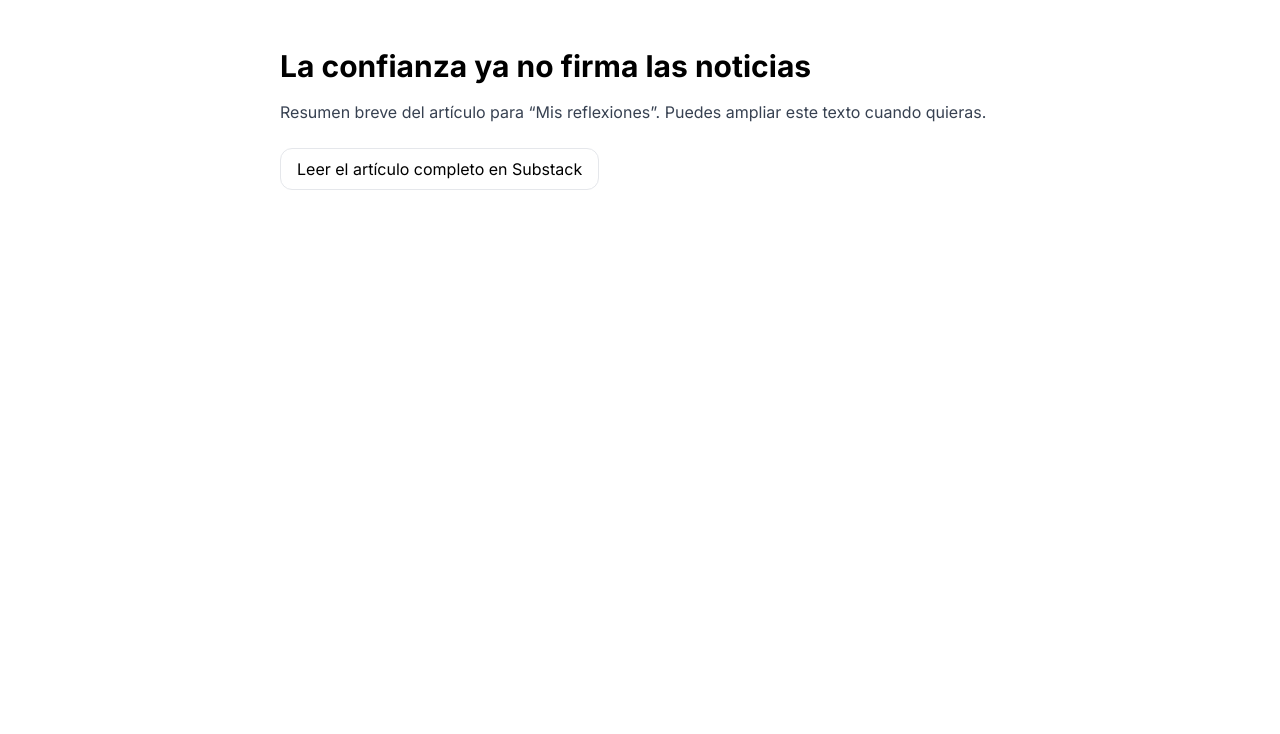
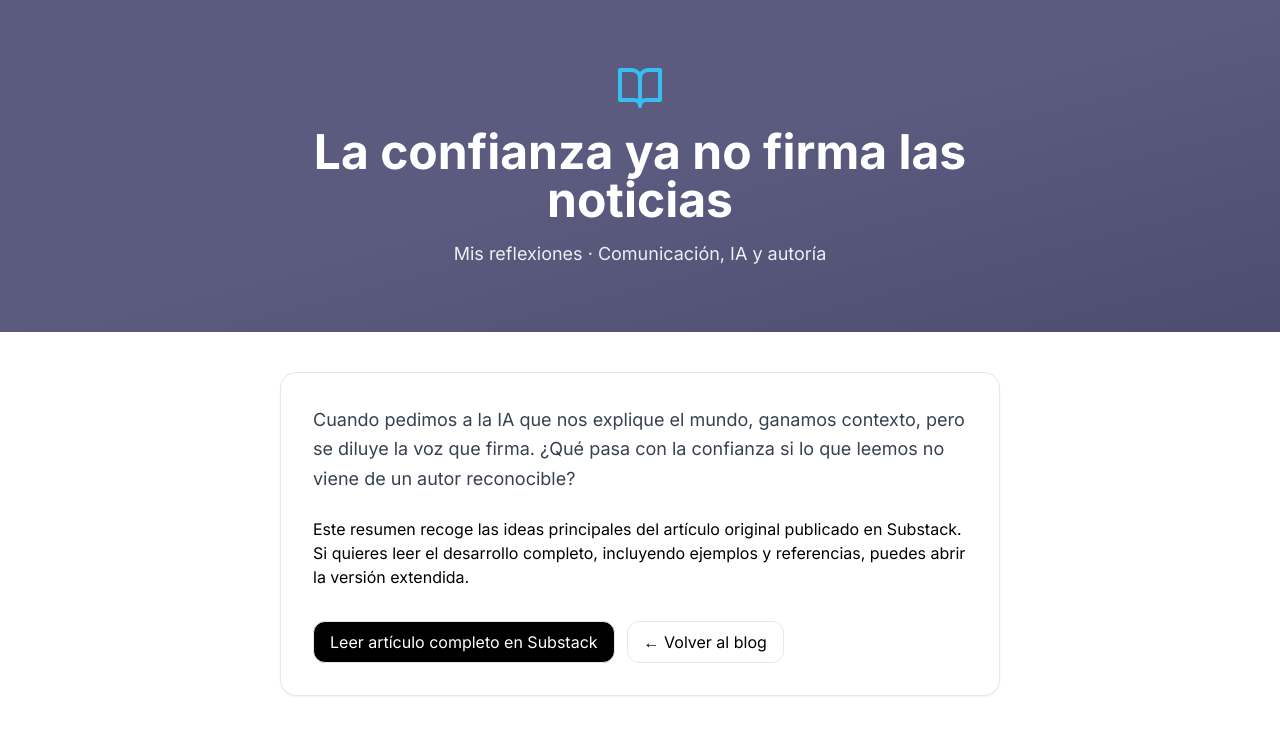
Before and after one commit to osanemeterio/oscarsanemeterio, a React (Vite) app: page /blog/confianza-no-firma-noticia in a window 1280 px wide. Shown: the top 734 px of the page. Built offline with nearby package versions, Linux system fonts and the light colour scheme.

Commit message:
Update ConfianzaNoFirmaNoticia.tsx

```diff
--- a/src/pages/ConfianzaNoFirmaNoticia.tsx
+++ b/src/pages/ConfianzaNoFirmaNoticia.tsx
@@ -1,17 +1,61 @@
+import { Link } from "react-router-dom";
+import { BookOpen } from "lucide-react";
+
 export default function ConfianzaNoFirmaNoticia() {
   return (
-    <main className="mx-auto max-w-3xl px-6 py-12">
-      <h1 className="text-3xl font-bold mb-4">La confianza ya no firma las noticias</h1>
-      <p className="text-gray-700 mb-6">
-        Resumen breve del artículo para “Mis reflexiones”. Puedes ampliar este texto cuando quieras.
+    <div className="min-h-screen bg-white">
+      {/* Hero del post (mismo tono que tu web) */}
+      <section className="bg-[#5a5b7f] relative overflow-hidden">
+        <div className="absolute inset-0 bg-gradient-to-br from-[#5a5b7f] via-[#5a5b7f] to-[#4a4b6f] opacity-90" />
+        <div className="relative z-10 max-w-4xl mx-auto px-6 py-16 text-center text-white">
+          <BookOpen className="w-12 h-12 text-[#39bdf5] mx-auto mb-4" />
+          <h1 className="text-3xl sm:text-4xl md:text-5xl font-bold leading-tight">
+            La confianza ya no firma las noticias
+          </h1>
+          <p className="mt-4 text-white/90 text-lg">
+            Mis reflexiones · Comunicación, IA y autoría
           </p>
+        </div>
+      </section>
+
+      {/* Cuerpo del artículo dentro de una “tarjeta” */}
+      <main className="max-w-3xl mx-auto px-6 py-10">
+        <article className="bg-white rounded-2xl border border-gray-200 shadow-sm p-6 md:p-8">
+          {/* Entradilla / resumen */}
+          <p className="text-gray-700 text-lg leading-relaxed mb-6">
+            Cuando pedimos a la IA que nos explique el mundo, ganamos contexto,
+            pero se diluye la voz que firma. ¿Qué pasa con la confianza si lo que
+            leemos no viene de un autor reconocible?
+          </p>
+
+          {/* Contenido base (puedes ampliarlo) */}
+          <div className="prose prose-neutral max-w-none">
+            <p>
+              Este resumen recoge las ideas principales del artículo original
+              publicado en Substack. Si quieres leer el desarrollo completo,
+              incluyendo ejemplos y referencias, puedes abrir la versión extendida.
+            </p>
+          </div>
+
+          {/* CTA a Substack */}
+          <div className="mt-8 flex flex-col sm:flex-row gap-3">
             <a
               href="https://osanemeterio.substack.com/p/la-confianza-ya-no-firma-las-noticias"
-        className="inline-flex items-center rounded-xl border px-4 py-2 hover:bg-gray-50"
-        target="_blank" rel="noopener noreferrer"
+              target="_blank"
+              rel="noopener noreferrer"
+              className="inline-flex items-center justify-center px-4 py-2 rounded-xl border bg-black text-white hover:opacity-90"
             >
-        Leer el artículo completo en Substack
+              Leer artículo completo en Substack
             </a>
+            <Link
+              to="/blog"
+              className="inline-flex items-center justify-center px-4 py-2 rounded-xl border hover:bg-gray-50"
+            >
+              ← Volver al blog
+            </Link>
+          </div>
+        </article>
       </main>
+    </div>
   );
 }
```
Lines whose indentation alone changed are shown as unchanged.
